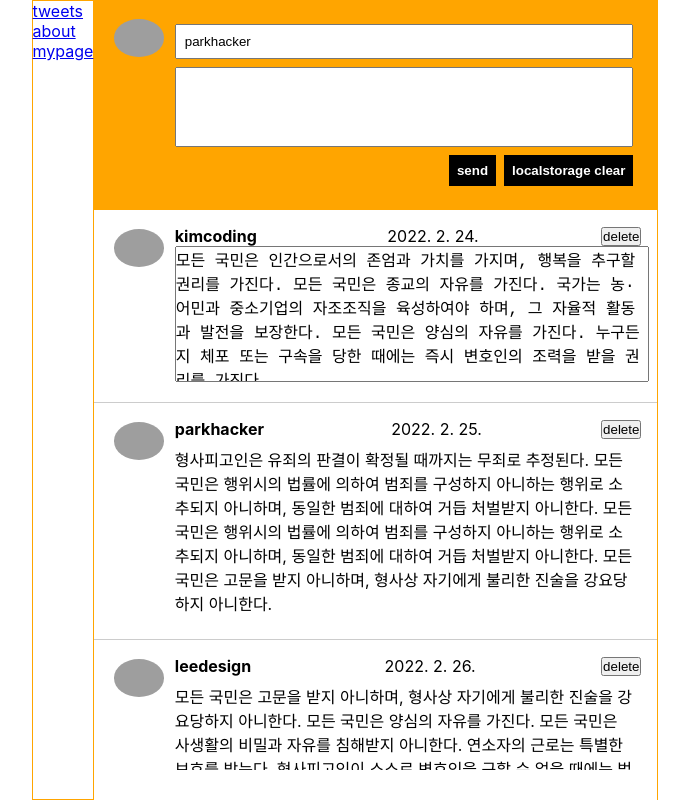
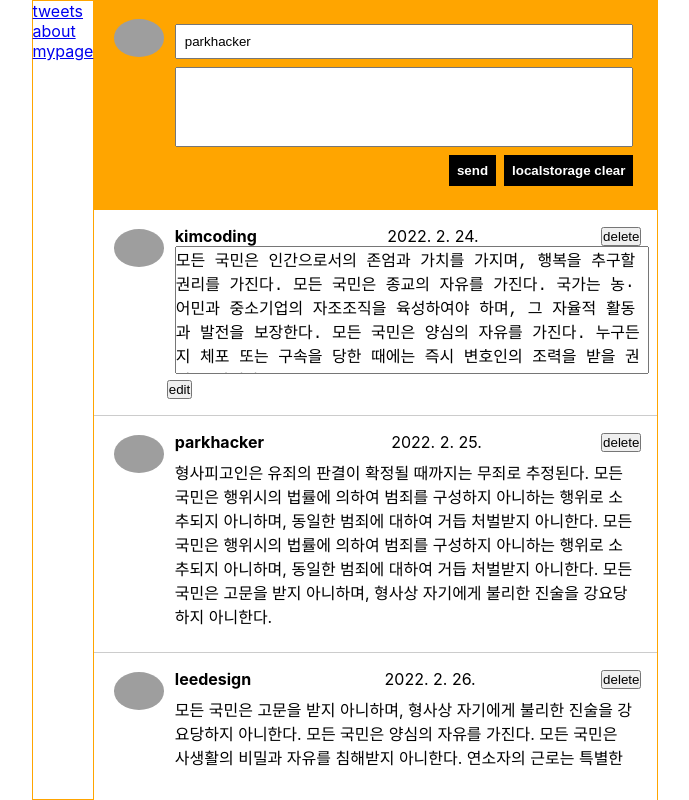
Before and after one commit to moondrop0816/twittler-self, a React (Create React App) app: page / in a window 1280 px wide. Both pictures are taken after a click on the element 699 px from the left and 314 px from the top of the page. Shown: the whole page, without its empty margins (295-984 px from the left). Built offline with nearby package versions, Linux system fonts and the light colour scheme; grey boxes are pictures that could not be loaded.

Commit message:
트윗 수정하기 기능 추가

```diff
--- a/src/Components/Tweet.js
+++ b/src/Components/Tweet.js
@@ -1,12 +1,22 @@
 import { useState, useRef } from "react";
 
-const Tweet = ({ tweet, deleteTweet }) => {
+const Tweet = ({ tweet, deleteTweet, updateTweet }) => {
   const parseDate = (createdAt) =>
     new Date(createdAt).toLocaleDateString("ko-KR");
   const [isEdit, setIsEdit] = useState(false); // 트윗 수정상태
-  const textRef = useRef();
+  const [updateMsg, setUpdateMsg] = useState(tweet.content);
+  const textareaRef = useRef();
+
   const onEdit = () => {
-    setIsEdit(!isEdit);
+    setIsEdit(true);
+  };
+  const handleUpdateMsg = (event) => {
+    setUpdateMsg(event.target.value);
+    textareaRef.current.style.height = textareaRef.current.scrollHeight + "px";
+  };
+  const onUpdate = (id, content) => {
+    setIsEdit(false);
+    updateTweet(id, content);
   };
   return (
     <li>
@@ -20,14 +30,18 @@ const Tweet = ({ tweet, deleteTweet }) => {
           <button onClick={() => deleteTweet(tweet.id)}>delete</button>
         </div>
         {isEdit ? (
-          <textarea
-            className="tweet-msg-edit"
-            value={tweet.content}
-            style={{ height: textRef.current.offsetHeight + "px" }}
-            onClick={onEdit}
-          ></textarea>
+          <>
+            <textarea
+              className="tweet-msg-edit"
+              rows="7"
+              value={updateMsg}
+              ref={textareaRef}
+              onChange={handleUpdateMsg}
+            ></textarea>
+            <button onClick={() => onUpdate(tweet.id, updateMsg)}>edit</button>
+          </>
         ) : (
-          <div className="tweet-msg" ref={textRef} onClick={onEdit}>
+          <div className="tweet-msg" onClick={onEdit}>
             {tweet.content}
           </div>
         )}
--- a/src/Pages/Tweets.js
+++ b/src/Pages/Tweets.js
@@ -53,11 +53,15 @@ const Tweets = () => {
     localStorage.setItem("tweetAdded", JSON.stringify(deleteList));
   };
 
-  // const editTweet = () => {
-  //   setTweetList(
-  //     if ()
-  //   )
-  // }
+  const updateTweet = (id, content) => {
+    const updateList = tweetList.map((tweet) =>
+      tweet.id === id
+        ? { ...tweet, content, updatedAt: new Date().toISOString() }
+        : tweet
+    );
+    setTweetList(updateList);
+    localStorage.setItem("tweetAdded", JSON.stringify(updateList));
+  };
 
   return (
     <div className="tweets">
@@ -83,7 +87,12 @@ const Tweets = () => {
       <ul className="tweet-list">
         {tweetList.map((tweet) => {
           return (
-            <Tweet tweet={tweet} key={tweet.id} deleteTweet={deleteTweet} />
+            <Tweet
+              tweet={tweet}
+              key={tweet.id}
+              deleteTweet={deleteTweet}
+              updateTweet={updateTweet}
+            />
           );
         })}
       </ul>
```
